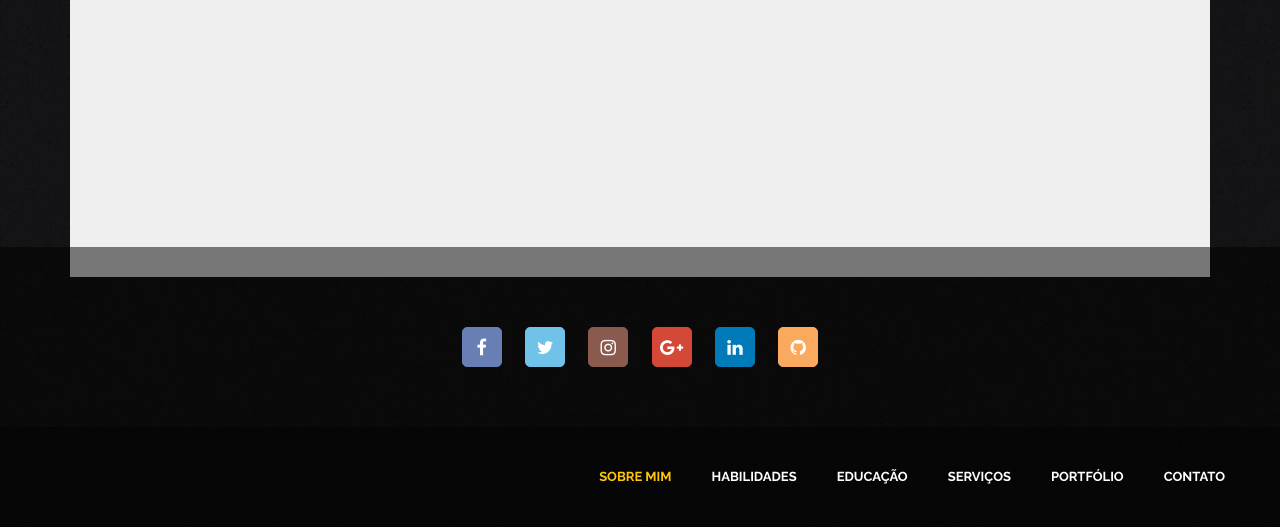
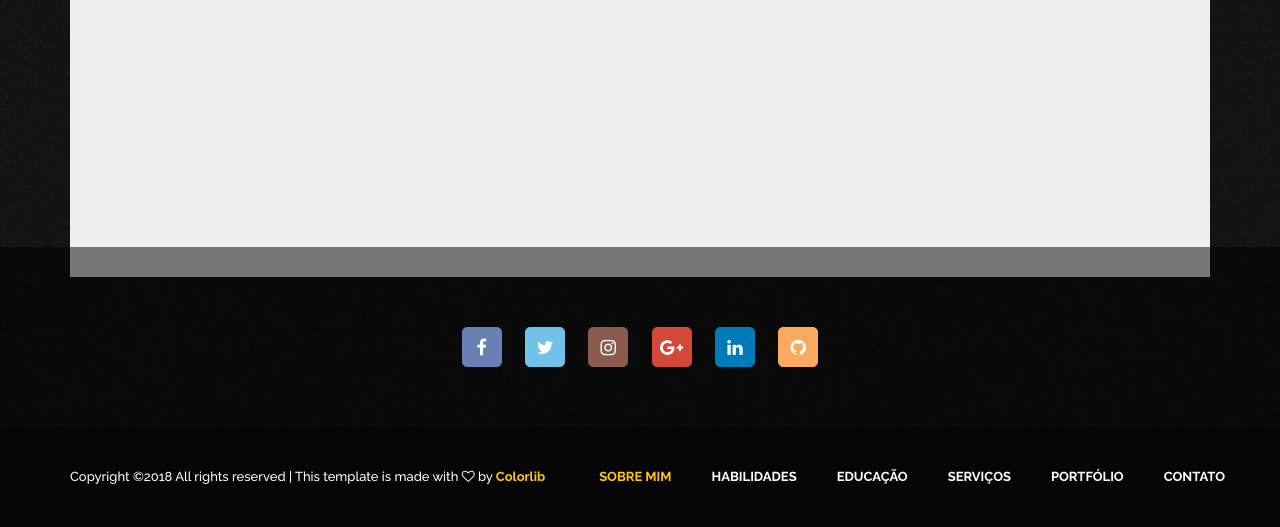
Before and after one commit to jilcimar/jilcimar.github.io, a plain HTML site: page index.html in a window 1280 px wide. Shown: the part 4023-4550 px from the top of the page. Drawn offline with Linux system fonts and the light colour scheme; some packages are replaced by stand-ins of ours.

Commit message:
Adicionando os créditos da criação do templeate

```diff
--- a/index.html
+++ b/index.html
@@ -460,6 +460,15 @@
             </div>
             <div class="footer_copyright">
                 <div class="container">
+                    <!--Créditos do Layout-->
+                    <div class="pull-left">
+                        <h5>
+                            <p><!-- Link back to Colorlib can't be removed. Template is licensed under CC BY 3.0. -->
+                            Copyright &copy;<script data-cfasync="false" src="/cdn-cgi/scripts/f2bf09f8/cloudflare-static/email-decode.min.js"></script><script>document.write(new Date().getFullYear());</script> All rights reserved | This template is made with <i class="fa fa-heart-o" aria-hidden="true"></i> by <a href="https://colorlib.com" target="_blank">Colorlib</a>
+                            <!-- Link back to Colorlib can't be removed. Template is licensed under CC BY 3.0. -->
+                            </p>
+                        </h5>
+                    </div>
                     <div class="pull-right">
                         <ul class="nav navbar-nav navbar-right">
                           <li class="active"><a href="#about">SOBRE MIM </a></li>
```
